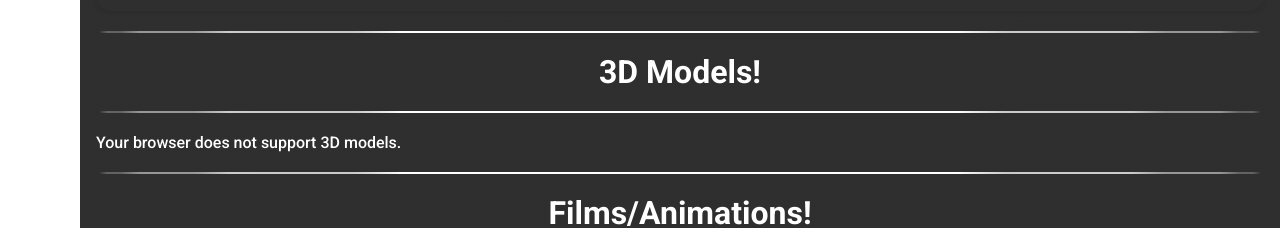
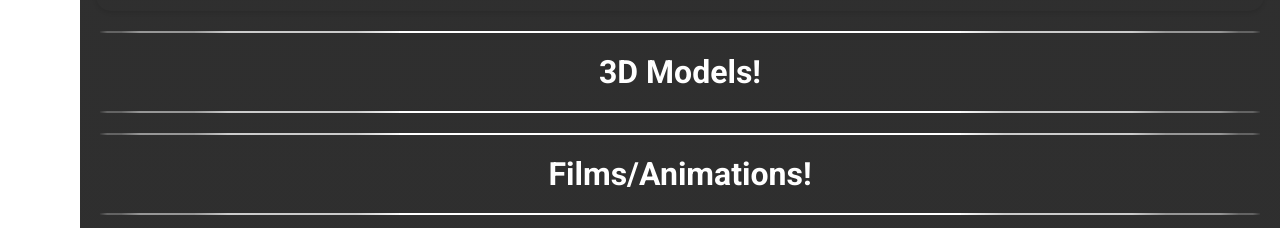
Before and after one commit to Danta23/Studio-234, a plain HTML site: page Pages/Project.html in a window 1280 px wide. Shown: the part 1360-1588 px from the top of the page. Drawn offline with nearby package versions, Linux system fonts and the light colour scheme; some packages are replaced by stand-ins of ours; a script that the page names is missing.

Commit message:
Fix 3D Code

```diff
--- a/Pages/Project.html
+++ b/Pages/Project.html
@@ -113,9 +113,7 @@
             <div class="category-item models">
                 <h1>3D Models!</h1>
                 <hr>
-				<model-viewer alt="3D Model" src="../Assets/Tugu_BSID.glb" ar environment-image="../Assets/kloofendal_48d_partly_cloudy_puresky_2k.hdr" camera-controls touch-action="pan-y">
-					<p>Your browser does not support 3D models.</p>
-				</model-viewer>
+				<model-viewer alt="3D Model" src="../Assets/Tugu_BSID.glb" ar environment-image="../Assets/kloofendal_48d_partly_cloudy_puresky_2k.hdr" camera-controls touch-action="pan-y"></model-viewer>
                 <hr>
             </div>
             <div class="category-item films">
```
